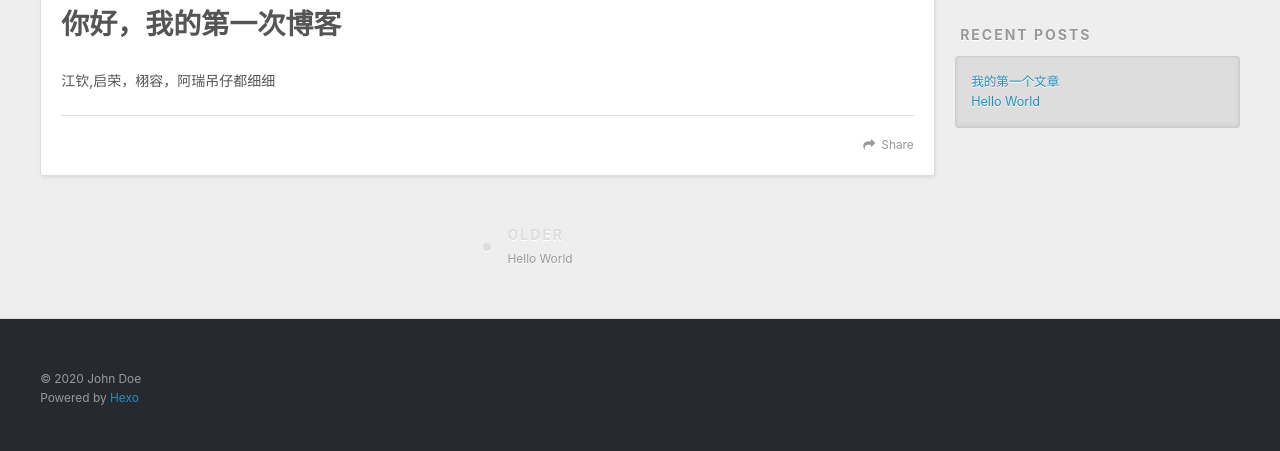
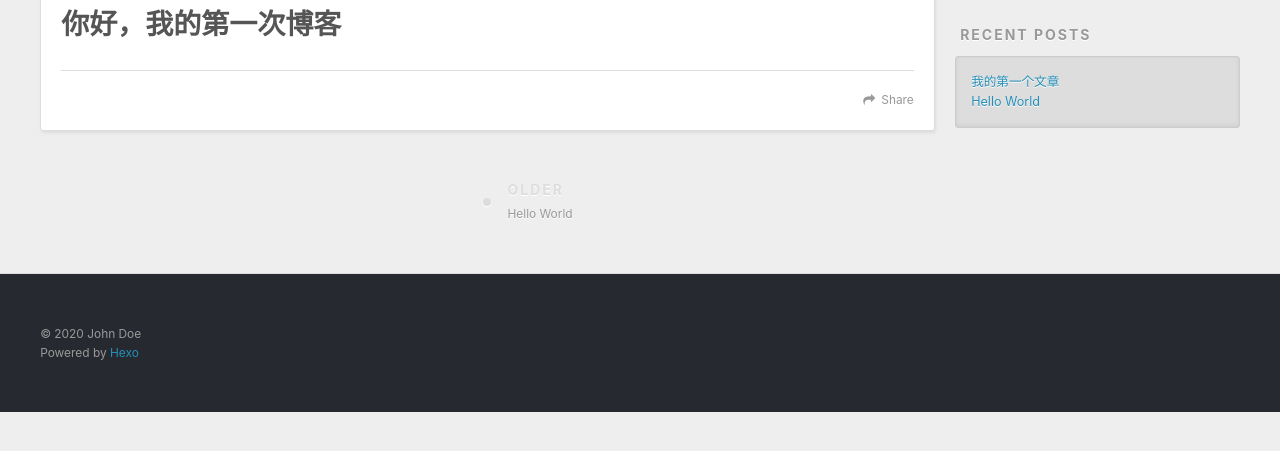
Before and after one commit to Rupan-Sansei/Rupan-Sansei.github.io, a plain HTML site: page 2020/11/23/我的第一个文章/index.html in a window 1280 px wide. Shown: the part 453-904 px from the top of the page. After the commit the page ends 865 px from the top, so only its background shows below. Drawn offline with nearby package versions, Linux system fonts and the light colour scheme.

Commit message:
Site updated: 2020-11-23 17:18:36

```diff
--- a/2020/11/23/我的第一个文章/index.html
+++ b/2020/11/23/我的第一个文章/index.html
@@ -7,15 +7,15 @@
 
   <title>我的第一个文章 | Hexo</title>
   <meta name="viewport" content="width=device-width, initial-scale=1, maximum-scale=1">
-  <meta name="description" content="你好，我的第一次博客江钦,启荣，栩容，阿瑞吊仔都细细">
+  <meta name="description" content="你好，我的第一次博客">
 <meta property="og:type" content="article">
 <meta property="og:title" content="我的第一个文章">
 <meta property="og:url" content="http://example.com/2020/11/23/%E6%88%91%E7%9A%84%E7%AC%AC%E4%B8%80%E4%B8%AA%E6%96%87%E7%AB%A0/index.html">
 <meta property="og:site_name" content="Hexo">
-<meta property="og:description" content="你好，我的第一次博客江钦,启荣，栩容，阿瑞吊仔都细细">
+<meta property="og:description" content="你好，我的第一次博客">
 <meta property="og:locale" content="en_US">
 <meta property="article:published_time" content="2020-11-23T08:15:32.000Z">
-<meta property="article:modified_time" content="2020-11-23T08:56:15.306Z">
+<meta property="article:modified_time" content="2020-11-23T09:18:20.455Z">
 <meta property="article:author" content="John Doe">
 <meta name="twitter:card" content="summary">
 
@@ -88,8 +88,7 @@
 
     <div class="article-entry" itemprop="articleBody">
 
-        <h1 id="你好，我的第一次博客"><a href="#你好，我的第一次博客" class="headerlink" title="你好，我的第一次博客"></a>你好，我的第一次博客</h1><p>江钦,启荣，栩容，阿瑞吊仔都细细</p>
-
+        <h1 id="你好，我的第一次博客"><a href="#你好，我的第一次博客" class="headerlink" title="你好，我的第一次博客"></a>你好，我的第一次博客</h1>
 
     </div>
     <footer class="article-footer">
```
Also changed, not shown: index.html (+1 -2 lines).
